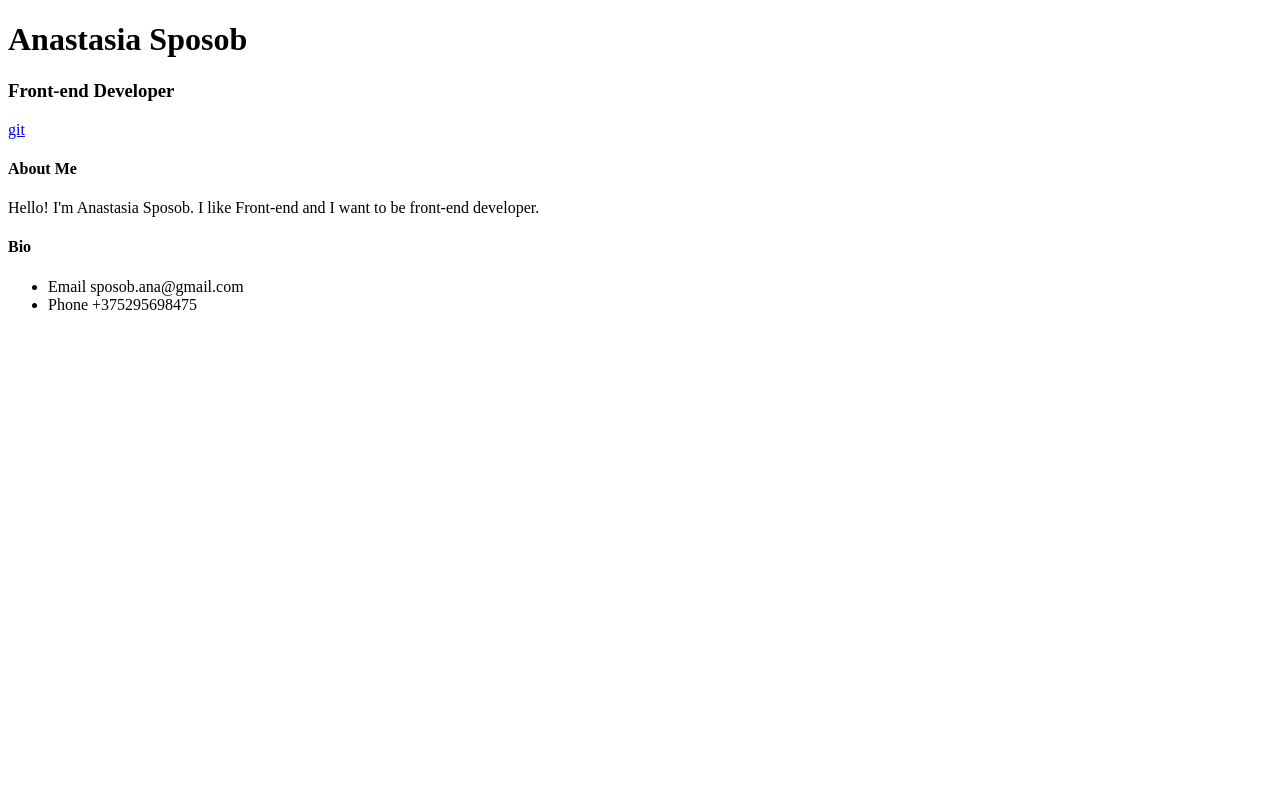
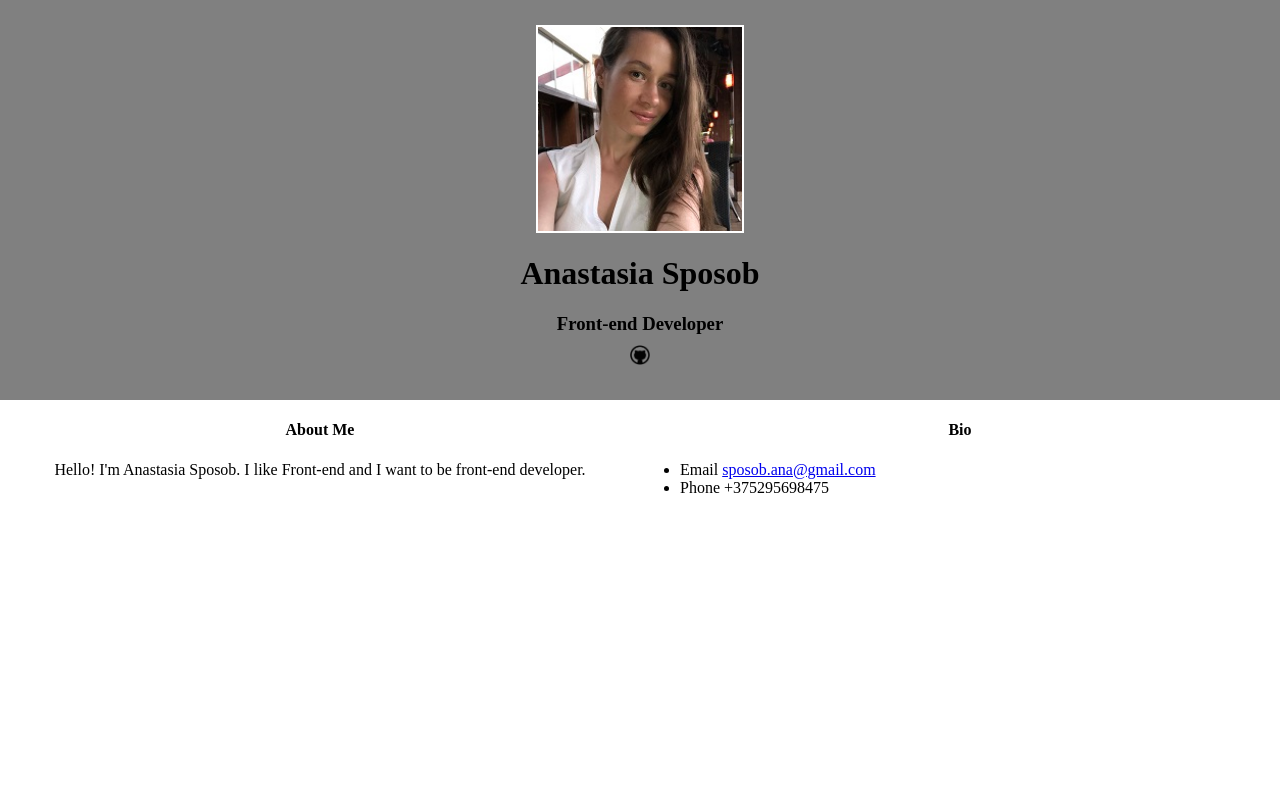
Before and after one commit to AnaSposob/rsschool-cv, a plain HTML site: page index.html in a window 1280 px wide. Drawn offline with Linux system fonts and the light colour scheme.

Commit message:
feat: add index.css to the project

```diff
--- /dev/null
+++ b/index.css
@@ -0,0 +1,57 @@
+body {
+    width: 100%;
+    height: 100vh;
+    display: flex;
+    flex-wrap: wrap;
+    margin: 0;
+}
+
+header {
+    width: 100%;
+    height: 50%;
+    display: flex;
+    flex-direction: column;
+    justify-content: center;
+    align-items: center;
+    background-color: gray;
+}
+.img-wrap {
+    border: 2px solid white;
+}
+.avatar {
+    width: 100%;
+    height: 100%;
+}
+.title,
+.subtitle {
+    text-align: center;
+}
+.subtitle {
+    margin: 0 0 10px 0;
+}
+.social-wrap {
+    display: flex;
+    justify-content: center;
+    width: 50px;
+    height: 30px;
+}
+.icon {
+    width: 20px;
+    height: 20px;
+}
+main {
+    display: flex;
+    justify-content: center;
+    align-items: center;
+    width: 100%;
+    height: 50%;
+}
+.info,
+.contact {
+    width: 50%;
+    height: 100%;
+    text-align: center;
+}
+ul {
+    text-align: left;
+}
--- a/index.html
+++ b/index.html
@@ -4,30 +4,35 @@
     <meta charset="UTF-8">
     <meta http-equiv="X-UA-Compatible" content="IE=edge">
     <meta name="viewport" content="width=device-width, initial-scale=1.0">
+    <link rel="stylesheet" href="index.css">
     <title>cv</title>
 </head>
 <body>
- <div>
-     <div>
-         <div></div>
+ <header>
+     <div class="img-wrap">
+         <img class="avatar" src="./images/img1.jpg" alt="my photo">
      </div>
-     <h1>Anastasia Sposob</h1>
-     <h3>Front-end Developer</h3>
-     <div>
-         <a href="#">git</a>
+     <h1 class="title">Anastasia Sposob</h1>
+     <h3 class="subtitle">Front-end Developer</h3>
+     <div class="social-wrap">
+         <a href="https://github.com/AnaSposob" target="_blank">
+            <img src="./images/icon_git.png" class="icon" alt="icon git">
+        </a>
      </div>
- </div>
- <div>
-     <div>
+ </header>
+ <main>
+     <div class="info">
          <h4>About Me</h4>
          <p>Hello! I'm Anastasia Sposob. I like Front-end and I want to be front-end developer.</p>
      </div>
-     <div>
+     <div class="contact">
          <h4>Bio</h4>
          <ul>
              <li>
                  <span>Email</span>
-                 <span>sposob.ana@gmail.com</span>
+                 <span>
+                    <a href="mailto:sposob.ana@gmail.com">sposob.ana@gmail.com</a>
+                </span>
             </li>
             <li>
                 <span>Phone</span>
@@ -35,6 +40,6 @@
            </li>
          </ul>
      </div>
- </div>
+ </main>
 </body>
 </html>
```
Also changed, not shown: images/icon_git.png (added), images/img1.jpg (added).
